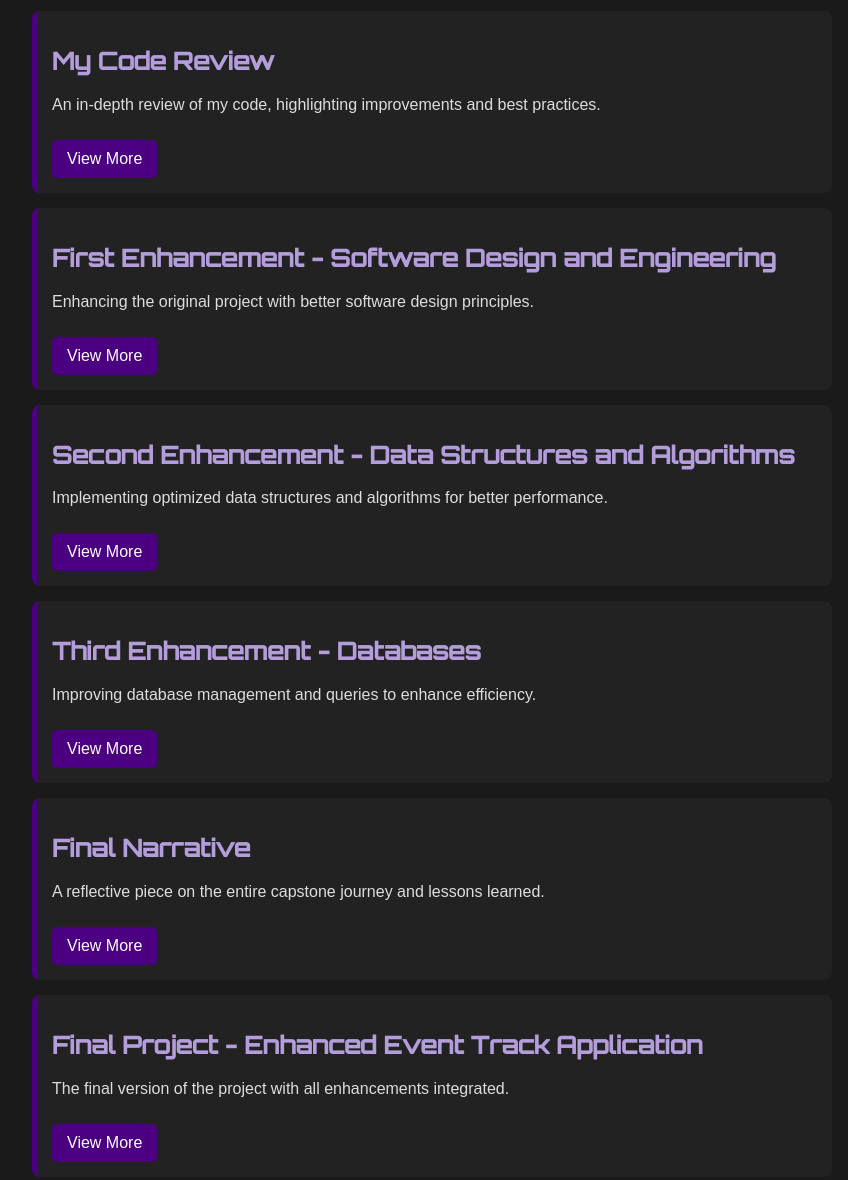
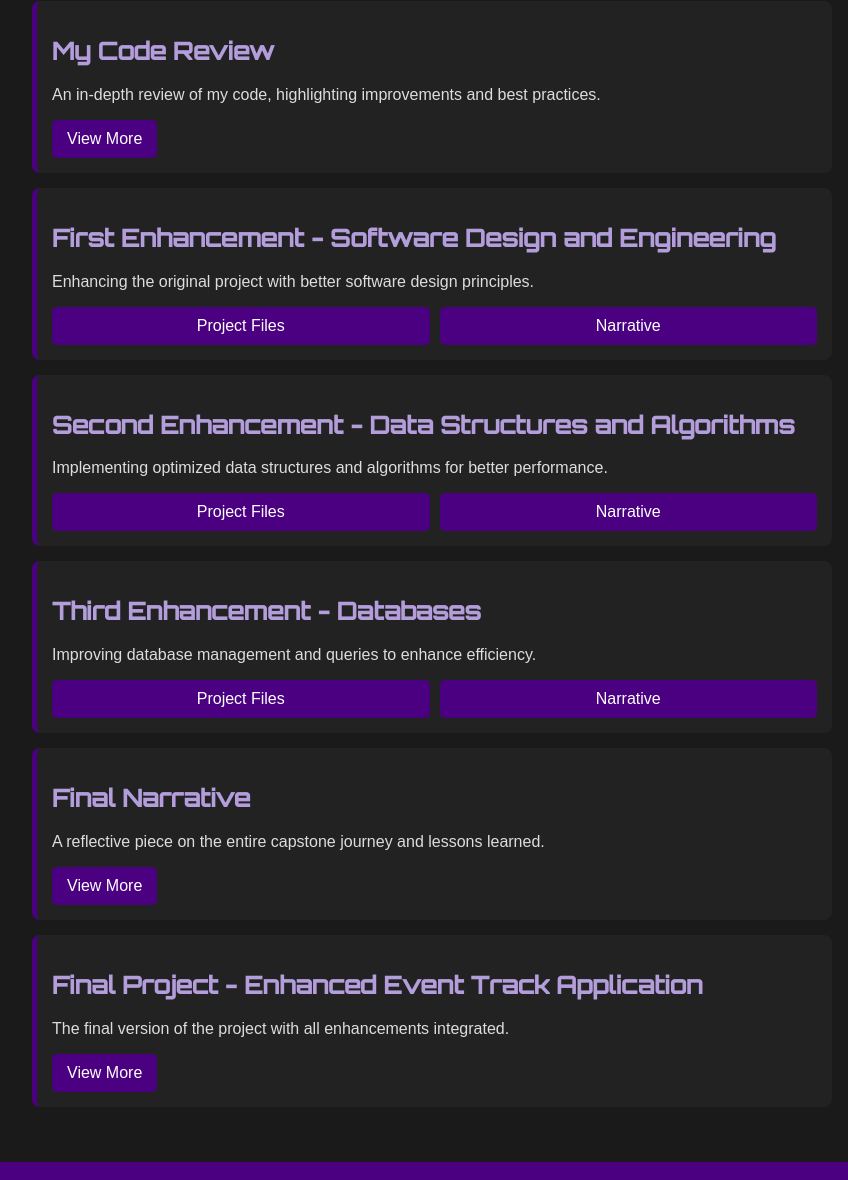
Before and after one commit to Mikaelaspence/mikaelaspence.github.io, a plain HTML site: page index.html in a window 1280 px wide. Shown: the part 654-1834 px from the top of the page, without its empty margins (208-1056 px from the left). Drawn offline with Linux system fonts and the light colour scheme.

Commit message:
Update index.html

```diff
--- a/index.html
+++ b/index.html
@@ -21,7 +21,7 @@
 
         /* Header with Stylized Title */
         header {
-            background-color: #4b0082; /* Dark purple */
+            background-color: #4b0082;
             color: white;
             padding: 20px 0;
             font-size: 24px;
@@ -70,6 +70,12 @@
             font-size: 16px;
         }
 
+        .project .buttons {
+            display: flex;
+            gap: 10px;
+            margin-top: 10px;
+        }
+
         .project a {
             display: inline-block;
             background-color: #4b0082;
@@ -77,7 +83,8 @@
             padding: 10px 15px;
             text-decoration: none;
             border-radius: 5px;
-            margin-top: 10px;
+            flex: 1;
+            text-align: center;
         }
 
         .project a:hover {
@@ -119,31 +126,40 @@
             <div class="project">
                 <h2>First Enhancement - Software Design and Engineering</h2>
                 <p>Enhancing the original project with better software design principles.</p>
-                <a href="https://github.com/Mikaelaspence/mikaelaspence.github.io/blob/main/EventTrackAppSoftwareDesignEngineering.zip">View More</a>
+                <div class="buttons">
+                    <a href="under-construction.html">Project Files</a>
+                    <a href="under-construction.html">Narrative</a>
+                </div>
             </div>
 
             <div class="project">
                 <h2>Second Enhancement - Data Structures and Algorithms</h2>
                 <p>Implementing optimized data structures and algorithms for better performance.</p>
-                <a href="https://github.com/Mikaelaspence/mikaelaspence.github.io/blob/main/EventTrackAppDataStructureAlgorithm.zip">View More</a>
+                <div class="buttons">
+                    <a href="under-construction.html">Project Files</a>
+                    <a href="under-construction.html">Narrative</a>
+                </div>
             </div>
 
             <div class="project">
                 <h2>Third Enhancement - Databases</h2>
                 <p>Improving database management and queries to enhance efficiency.</p>
-                <a href="https://github.com/Mikaelaspence/mikaelaspence.github.io/blob/main/EventTrackAppDataStructureAlgorithm.zip">View More</a>
+                <div class="buttons">
+                    <a href="under-construction.html">Project Files</a>
+                    <a href="under-construction.html">Narrative</a>
+                </div>
             </div>
 
             <div class="project">
                 <h2>Final Narrative</h2>
                 <p>A reflective piece on the entire capstone journey and lessons learned.</p>
-                <a href="https://github.com/Mikaelaspence/mikaelaspence.github.io/blob/main/UnderConstruction.html">View More</a>
+                <a href="under-construction.html">View More</a>
             </div>
 
             <div class="project">
                 <h2>Final Project - Enhanced Event Track Application</h2>
                 <p>The final version of the project with all enhancements integrated.</p>
-                <a href="https://github.com/Mikaelaspence/mikaelaspence.github.io/blob/main/UnderConstruction.html">View More</a>
+                <a href="under-construction.html">View More</a>
             </div>
         </section>
     </main>
```
